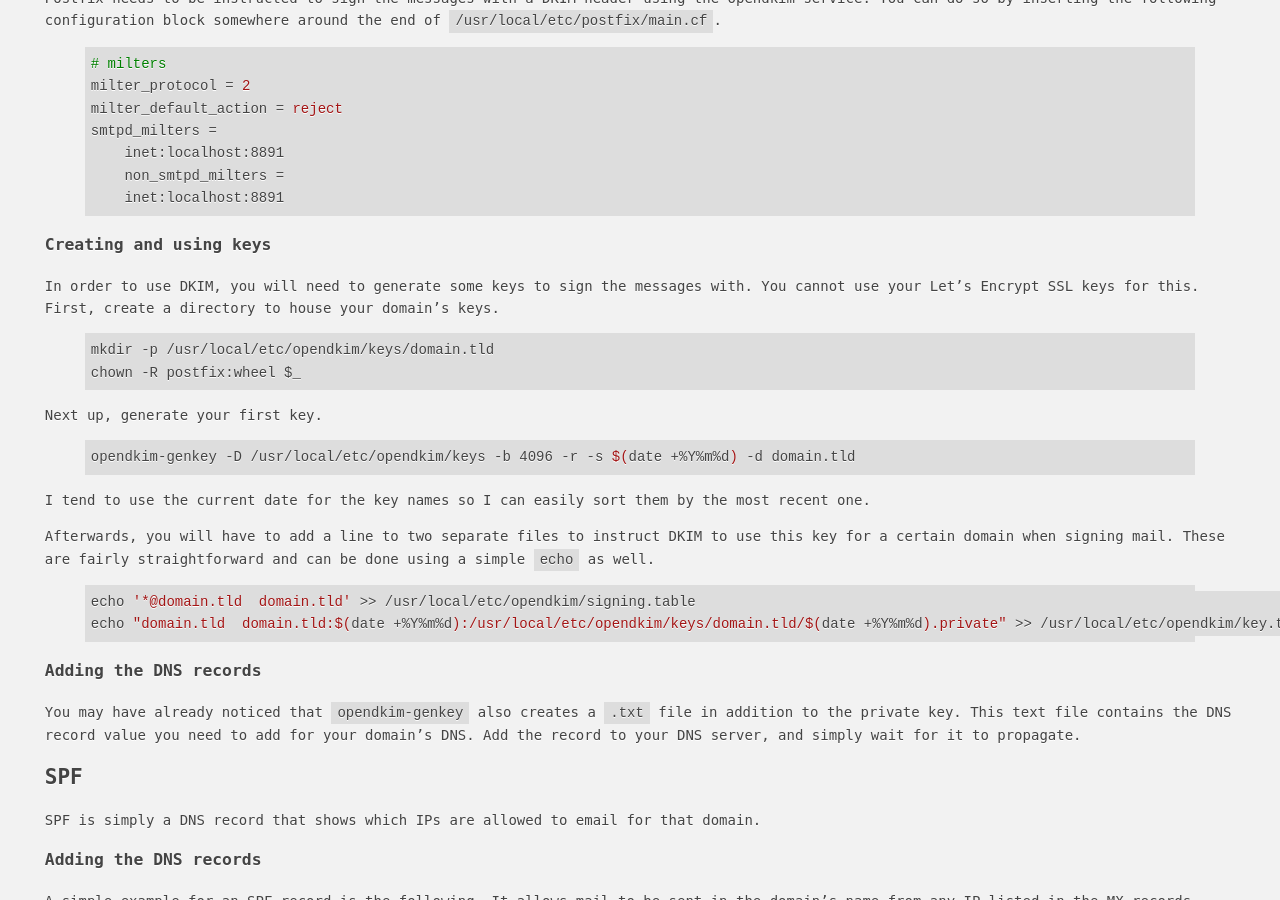
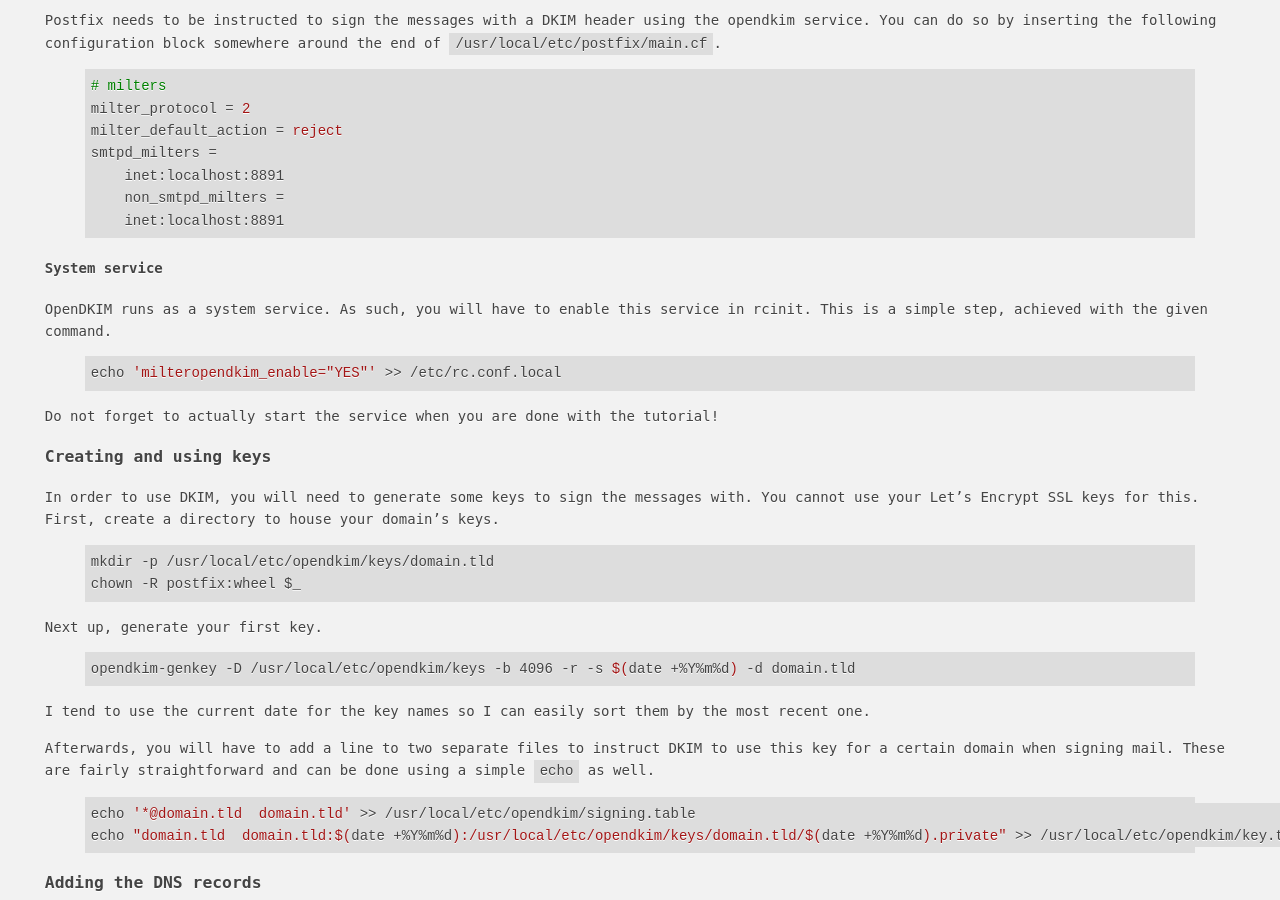
Before and after one commit to Tyil/website, a Jekyll site: the page built from _tutorials/freebsd-mailserver-part-4-message-authentication.md, in a window 1280 px wide and 900 px high, scrolled down 1665 px. Built offline with Jekyll 4.4.1, drawn with Linux system fonts in a browser that asks for light colours; Markdown is read by kramdown in place of the engine named in the settings.

Commit message:
Add section to add the OpenDKIM system service

```diff
--- a/_tutorials/freebsd-mailserver-part-4-message-authentication.md
+++ b/_tutorials/freebsd-mailserver-part-4-message-authentication.md
@@ -73,6 +73,17 @@ smtpd_milters =
     inet:localhost:8891
 {% endhighlight %}
 
+#### System service
+OpenDKIM runs as a system service. As such, you will have to enable this
+service in rcinit. This is a simple step, achieved with the given command.
+
+{% highlight sh %}
+echo 'milteropendkim_enable="YES"' >> /etc/rc.conf.local
+{% endhighlight %}
+
+Do not forget to actually start the service when you are done with the
+tutorial!
+
 ### Creating and using keys
 In order to use DKIM, you will need to generate some keys to sign the messages
 with. You cannot use your Let's Encrypt SSL keys for this. First, create a
```
